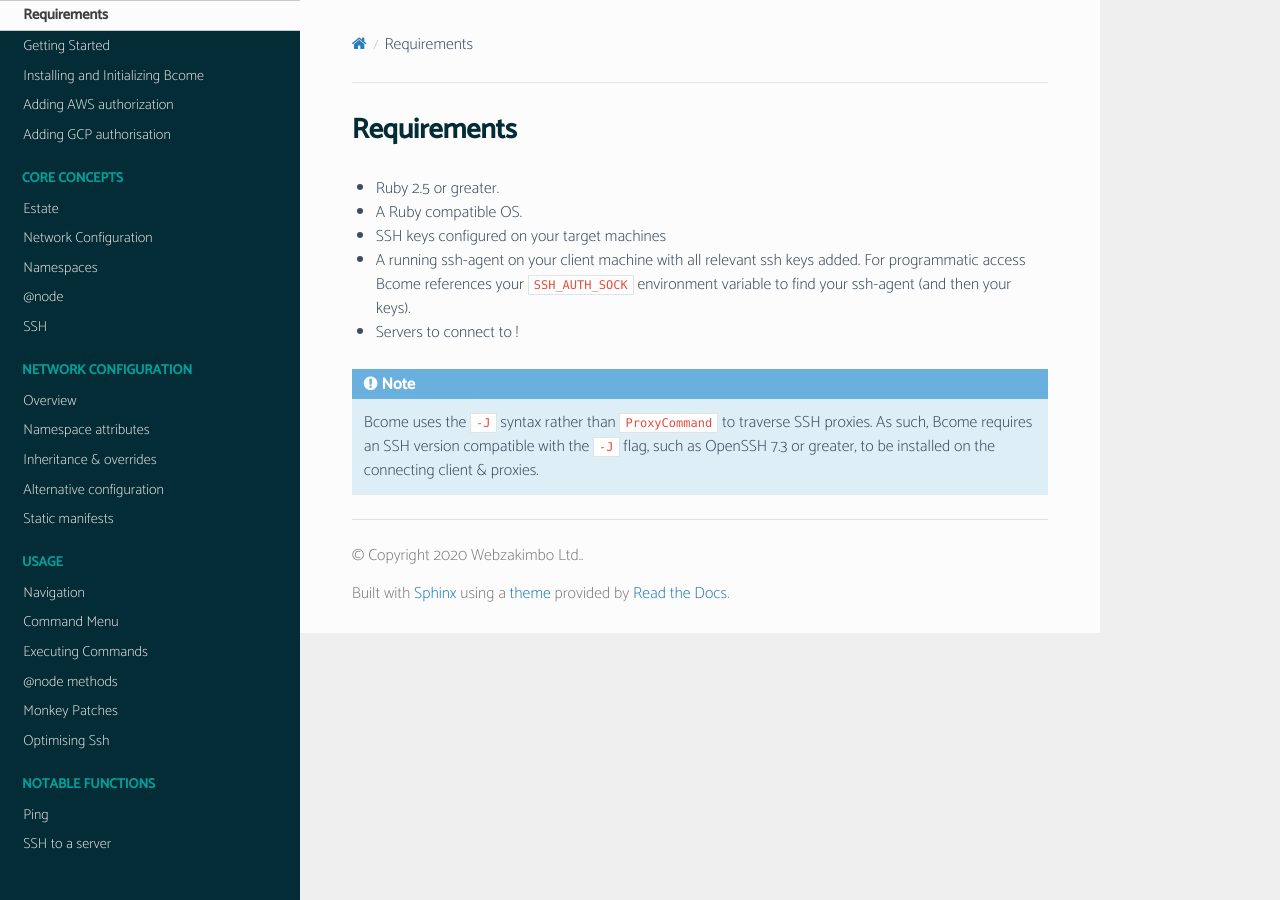
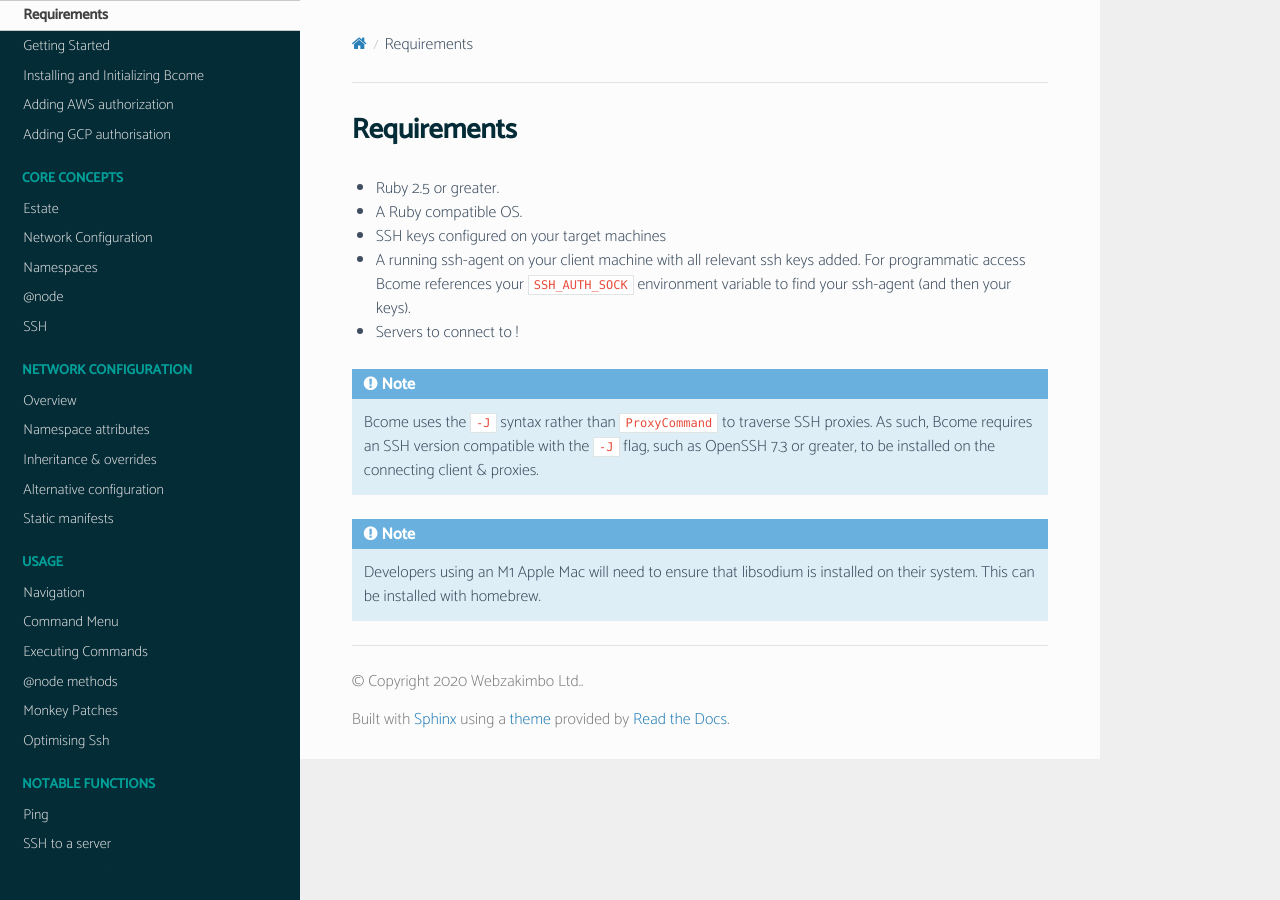
Before and after one commit to webzakimbo/bcome-read-the-docs, a Sphinx documentation site: the page built from docs/source/getting-started/requirements.rst, in a window 1280 px wide. Built offline with Sphinx 7.4.7 and the Read the Docs theme 2.0.0, drawn with Linux system fonts in a browser that asks for light colours; pages that are not in the unit, such as notebooks, are missing from menus.

Commit message:
added m1 mac requirements

```diff
--- /dev/null
+++ b/docs/source/getting-started/m1-mac-requirements.rst
@@ -0,0 +1,3 @@
+.. note::
+
+   Developers using an M1 Apple Mac will need to ensure that libsodium is installed on their system.  This can be installed with homebrew.
--- a/docs/source/getting-started/requirements.rst
+++ b/docs/source/getting-started/requirements.rst
@@ -16,3 +16,5 @@ Requirements
 - Servers to connect to !
 
 .. include:: ssh-version-requirement-note.rst
+
+.. include:: m1-mac-requirements.rst
```
